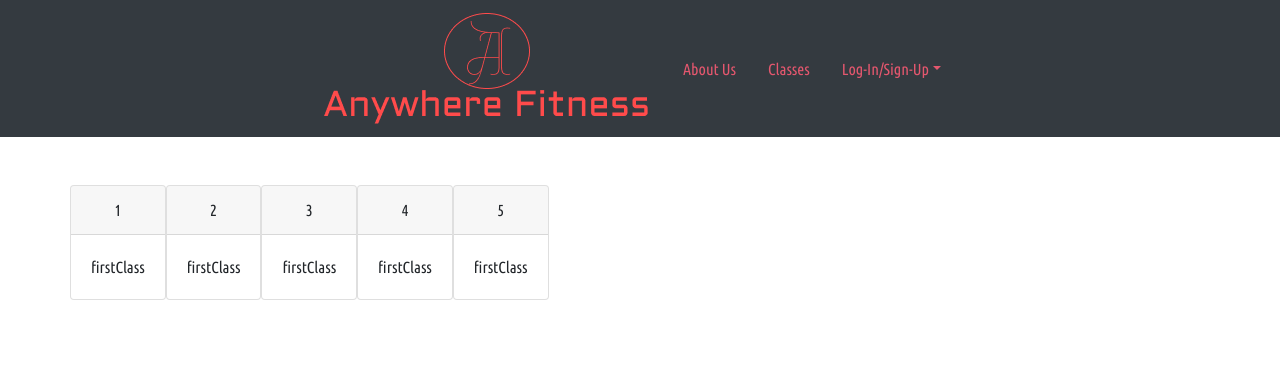
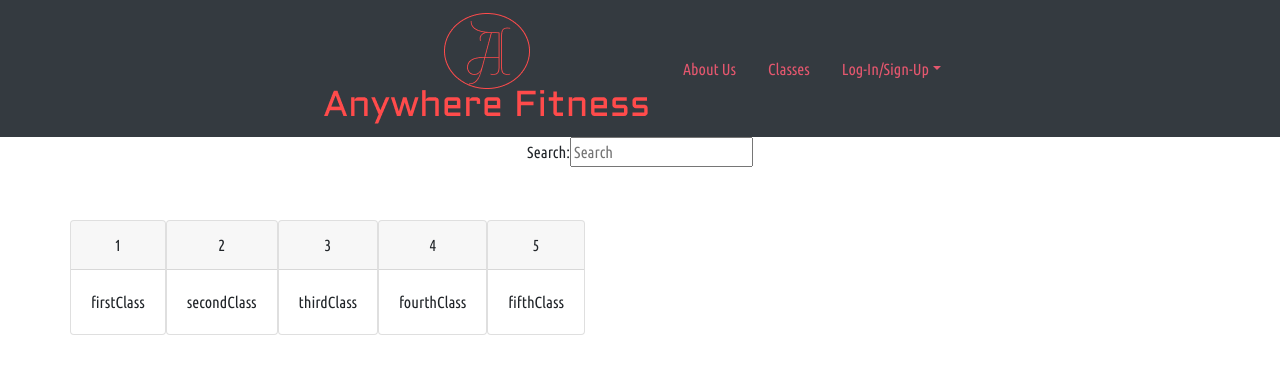
Before and after one commit to Build-week-Anywhere-Fitness-II/Front-End, a React (Create React App) app in the folder anywherefit/: page /classes in a window 1280 px wide. Shown: the top 374 px of the page. Built offline with nearby package versions, Linux system fonts and the light colour scheme.

Commit message:
added search functionality to classList Component

```diff
--- a/anywherefit/src/components/classList.js
+++ b/anywherefit/src/components/classList.js
@@ -1,34 +1,14 @@
 import React from 'react';
 import Class from './class'
+import ClassSearch from './classSearch';
 
-const testData = [{
-    classId:1,
-    className:'firstClass'
-},
-{
-    classId:2,
-    className:'firstClass'
-},
-{
-    classId:3,
-    className:'firstClass'
-},
-{
-    classId:4,
-    className:'firstClass'
-},
-{
-    classId:5,
-    className:'firstClass'
-}
-]
-
-const ClassList = () => {
+const ClassList = (props) => {
+    console.log(props.data)
     return (
         <div className="py-5">
             <div className="container">
                 <div className="row">
-                    {testData.map((item,index)=>{
+                    {props.data.map((item,index)=>{
                         return <Class key={item.classId} class={item}/>
                 })}
                 </div>
--- a/anywherefit/src/components/classSearch.js
+++ b/anywherefit/src/components/classSearch.js
@@ -0,0 +1,59 @@
+import React, {useState,useEffect} from 'react'
+import ClassList from './classList';
+
+const testData = [{
+    classId:1,
+    className:'firstClass'
+},
+{
+    classId:2,
+    className:'secondClass'
+},
+{
+    classId:3,
+    className:'thirdClass'
+},
+{
+    classId:4,
+    className:'fourthClass'
+},
+{
+    classId:5,
+    className:'fifthClass'
+}
+]
+
+const ClassSearch = () => {
+    const [searchTerm,setSearchTerm] = useState("");
+    const [searchResults,setSearchResults] = useState(testData)
+
+    useEffect(()=>{
+        const results = testData.filter((item)=>{
+            return item.className.toLowerCase().includes(searchTerm.toLowerCase())
+        })
+        setSearchResults(results);
+    },[searchTerm])
+
+    const handleChange = (e) =>{
+        setSearchTerm(e.target.value)
+    }
+    return (
+        <div>
+            <form>
+                <label htmlFor="className">Search:</label>
+                <input
+                    id="className"
+                    type="text"
+                    name="className"
+                    data-cy="className"
+                    placeHolder="Search"
+                    onChange={handleChange}
+                    value={searchTerm}
+                />
+            </form>
+            <ClassList data={searchResults}/>
+        </div>
+    )
+}
+
+export default ClassSearch
--- a/anywherefit/src/components/routes.js
+++ b/anywherefit/src/components/routes.js
@@ -6,6 +6,7 @@ import Home from './marketing';
 import About from './about';
 import UserProfile from './userProfile';
 import ClassList from './classList';
+import ClassSearch from './classSearch'
 
 const Routes = () => {
 return (
@@ -15,7 +16,7 @@ return (
         <Route exact path="/login" component={Login} />
         <Route exact path="/register" component={Register} />
         <Route exact path='/user' component={UserProfile}/>
-        <Route exact path ="/classes" component={ClassList}/>
+        <Route exact path ="/classes" component={ClassSearch}/>
     </div>
 )
 }
```
